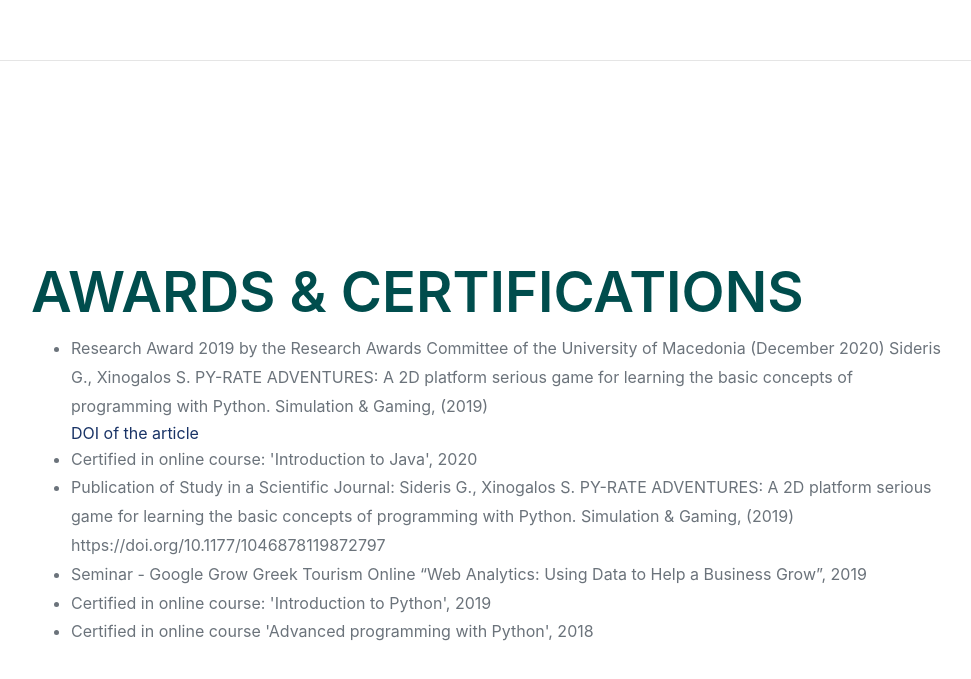
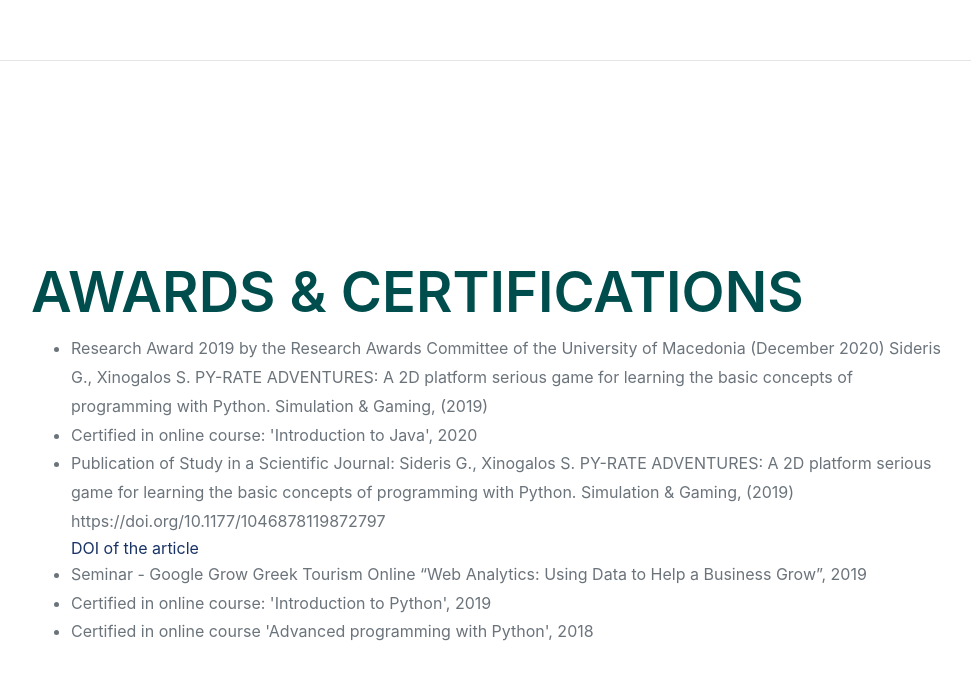
Before and after one commit to greg-sid/greg-sid.github.io, a plain HTML site: page index.html in a window 1280 px wide. Shown: the part 4291-4970 px from the top of the page, without its empty margins (289-1260 px from the left). Drawn offline with Linux system fonts and the light colour scheme; a web font is replaced by a local one.

Commit message:
Update index.html

```diff
--- a/index.html
+++ b/index.html
@@ -373,10 +373,10 @@
       <div class="w-100">
         <h2 class="mb-5pub"></h2>
         <ul>
-        <li class="pub seminar1"></li> <a class="text-doilink" href="https://doi.org/10.1177/1046878119872797" target="_blank"> </a>
+        <li class="pub seminar1"></li>
 
         <li class="pub seminar2"></li>
-        <li class="pub seminar3"></li>
+        <li class="pub seminar3"></li><a class="text-doilink" href="https://doi.org/10.1177/1046878119872797" target="_blank"> </a>
 	<li class="pub seminar4"></li>
         <li class="pub seminar5"></li>
 	<li class="pub seminar6"></li>
```
